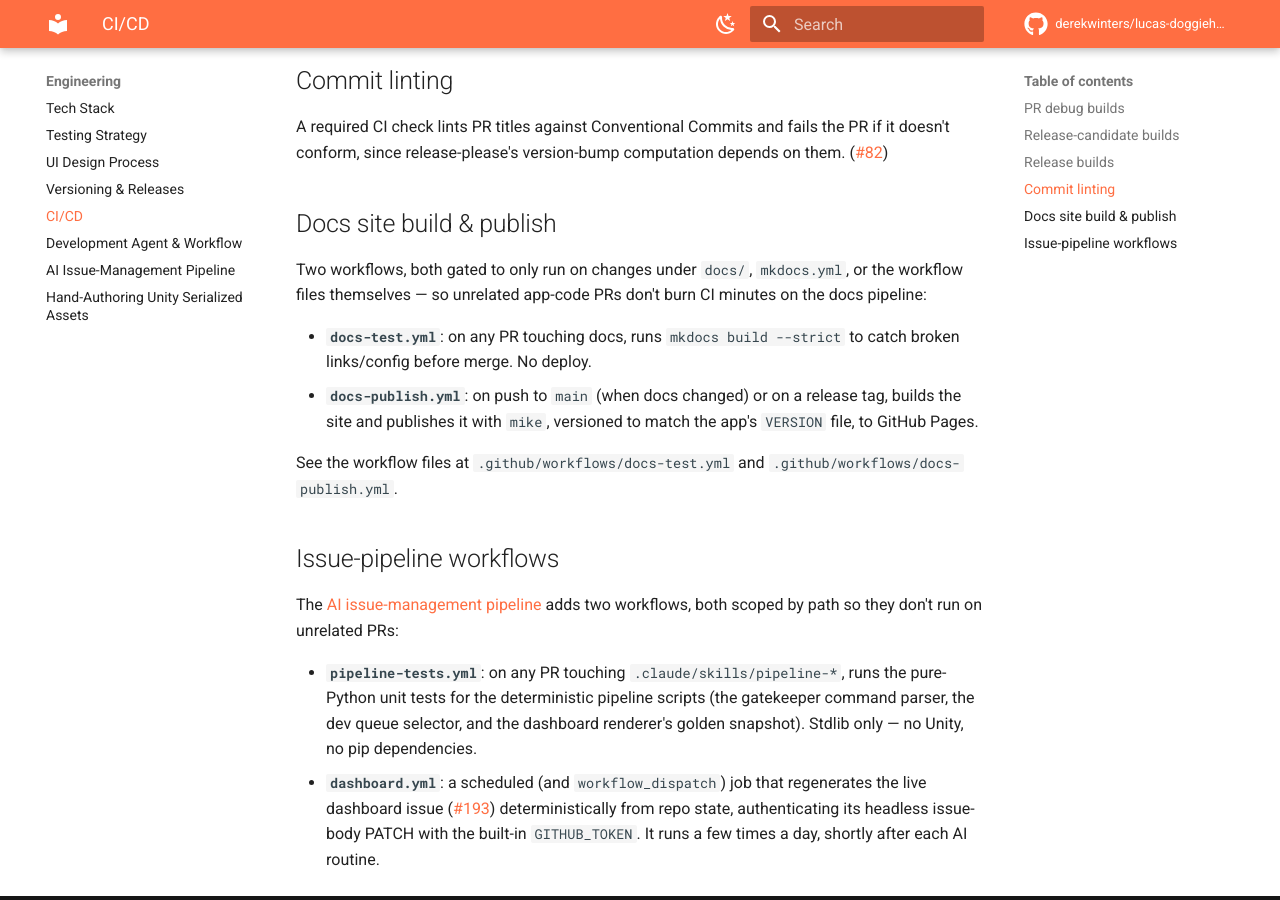
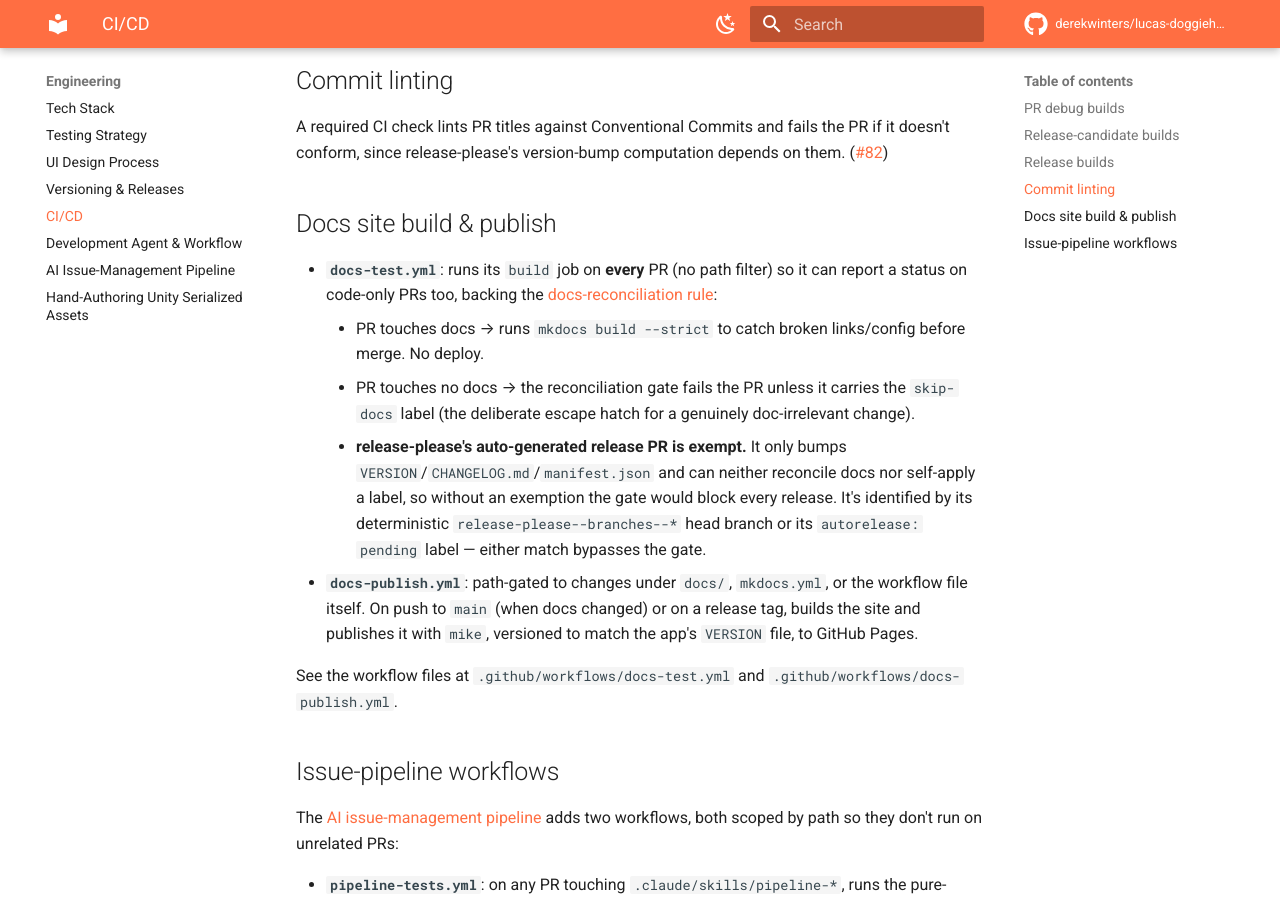
Before and after one commit to derekwinters/lucas-doggiehood, an MkDocs documentation site: the page built from docs/engineering/ci-cd.md, in a window 1280 px wide and 900 px high, scrolled down 1250 px. Built offline with MkDocs 1.6.1 and Material for MkDocs 9.7.7, drawn with Linux system fonts in a browser that asks for light colours; comment, search, counter and statistics services are not loaded; the version menu is left out.

Commit message:
fix(ci): exempt release-please's release PR from the docs-reconciliation gate
The docs-reconciliation gate (#182) fails any code-only PR that lacks the
`skip-docs` label. release-please's auto-generated release PR only bumps
VERSION/CHANGELOG/manifest — it can neither reconcile docs nor reliably
self-apply a label — so the gate blocked every release from merging.

Exempt that PR in docs-test.yml, matched by its deterministic
`release-please--branches--*` head branch or its `autorelease: pending`
label (either match bypasses the gate). The gate is otherwise unchanged:
normal code-only PRs still fail without `skip-docs`, docs PRs still build
strictly. Reconcile ci-cd.md (its docs-test description predated #182's
every-PR gate) and agent-workflow.md to document the exemption.

Co-Authored-By: Claude Opus 4.8 <noreply@anthropic.com>
Claude-Session: https://claude.ai/code/session_017acwweMxPKq9v2tkzehkA7

```diff
--- a/docs/engineering/ci-cd.md
+++ b/docs/engineering/ci-cd.md
@@ -30,10 +30,11 @@ A required CI check lints PR titles against Conventional Commits and fails the P
 
 ## Docs site build & publish
 
-Two workflows, both gated to only run on changes under `docs/`, `mkdocs.yml`, or the workflow files themselves — so unrelated app-code PRs don't burn CI minutes on the docs pipeline:
-
-- **`docs-test.yml`**: on any PR touching docs, runs `mkdocs build --strict` to catch broken links/config before merge. No deploy.
-- **`docs-publish.yml`**: on push to `main` (when docs changed) or on a release tag, builds the site and publishes it with `mike`, versioned to match the app's `VERSION` file, to GitHub Pages.
+- **`docs-test.yml`**: runs its `build` job on **every** PR (no path filter) so it can report a status on code-only PRs too, backing the [docs-reconciliation rule](agent-workflow.md):
+    - PR touches docs → runs `mkdocs build --strict` to catch broken links/config before merge. No deploy.
+    - PR touches no docs → the reconciliation gate fails the PR unless it carries the `skip-docs` label (the deliberate escape hatch for a genuinely doc-irrelevant change).
+    - **release-please's auto-generated release PR is exempt.** It only bumps `VERSION`/`CHANGELOG.md`/`manifest.json` and can neither reconcile docs nor self-apply a label, so without an exemption the gate would block every release. It's identified by its deterministic `release-please--branches--*` head branch or its `autorelease: pending` label — either match bypasses the gate.
+- **`docs-publish.yml`**: path-gated to changes under `docs/`, `mkdocs.yml`, or the workflow file itself. On push to `main` (when docs changed) or on a release tag, builds the site and publishes it with `mike`, versioned to match the app's `VERSION` file, to GitHub Pages.
 
 See the workflow files at `.github/workflows/docs-test.yml` and `.github/workflows/docs-publish.yml`.
 
```
Also changed, not shown: docs/engineering/agent-workflow.md (+1 -1 lines), 1 other file.
